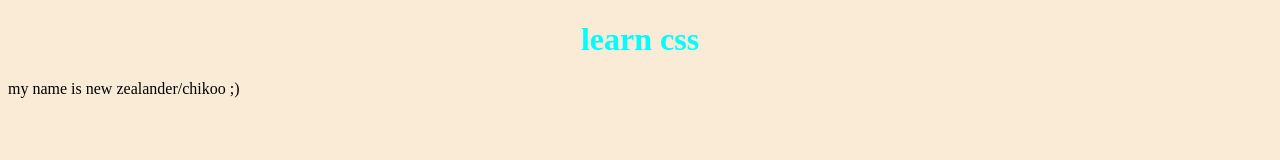
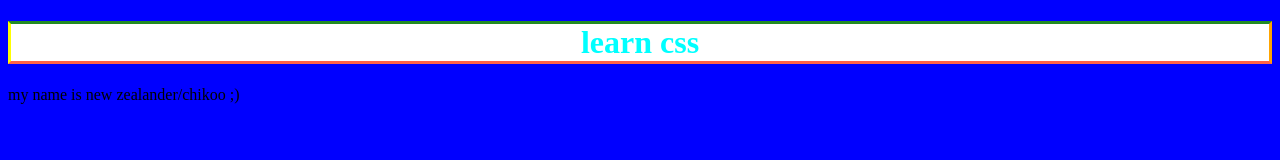
Before and after one commit to Chikoo-yum/my-coding, a plain HTML site: page learncss.html in a window 1280 px wide. Drawn offline with Linux system fonts and the light colour scheme.

Commit message:
added color and border

```diff
--- a/learncss.html
+++ b/learncss.html
@@ -5,7 +5,23 @@
         <!--THIS IS EXTERNAL-->
         <style>
             body{
-                background-color: antiquewhite;
+                /* this is rgb */
+                background-color: rgb(142, 234, 255);
+                /*this is hex*/
+                background-color: #ff0000;
+                /*this is hsl*/
+                background-color: hsl(240, 100%, 50%);
+            }
+            h1 {
+                background-color: white;
+                border-bottom: 3px solid tomato;
+                border-left: 3px solid yellow;
+                border-right: 3px solid orange;
+                border-top: 3px solid forestgreen;
+            }
+            h2{
+                border-style: dashed;
+                border-color: darkmagenta;
             }
         </style>
         <!--OI MATE THIS IS INTERNAL-->
```
